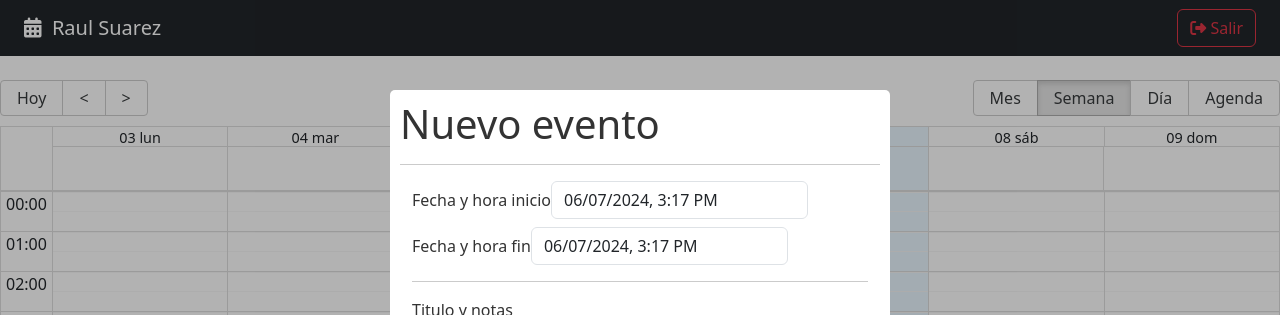
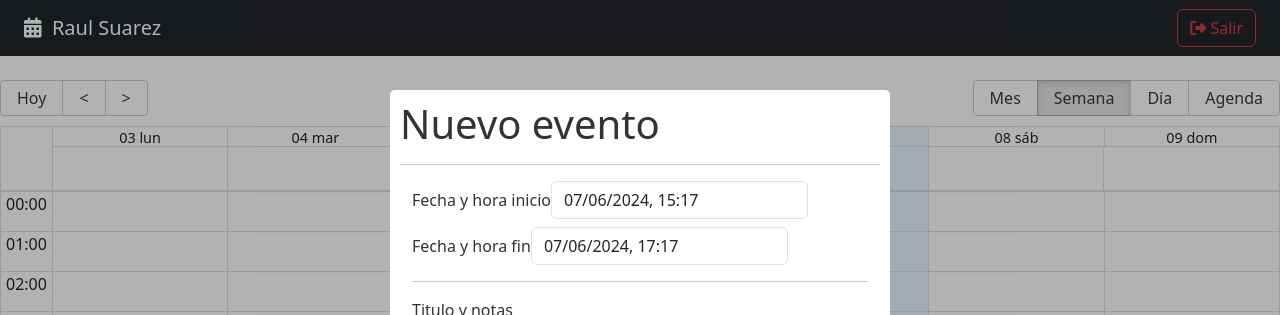
Before and after one commit to RSuarezLastra/CalendarApp, a React (Vite) app: page / in a window 1280 px wide. Shown: the top 315 px of the page. Built offline with nearby package versions, Linux system fonts and the light colour scheme.

Commit message:
feat: datePicker Locale=es

```diff
--- a/src/calendar/components/CalendarModal.jsx
+++ b/src/calendar/components/CalendarModal.jsx
@@ -1,8 +1,11 @@
 import { addHours } from 'date-fns';
 import { useState } from 'react';
-import DatePicker from "react-datepicker";
+import DatePicker, { registerLocale } from "react-datepicker";
 import "react-datepicker/dist/react-datepicker.css";
 import Modal from 'react-modal';
+import { es } from 'date-fns/locale/es';
+
+registerLocale('es', es)
 
 const customStyles = {
     content: {
@@ -67,17 +70,23 @@
                         onChange={(event) => onDateChanged(event, 'startDate')}
                         className='form-control'
                         dateFormat='Pp'
+                        showTimeSelect
+                        locale='es'
+                        timeCaption='hora'
                     />
                 </div>
 
                 <div className="form-group mb-2">
                     <label>Fecha y hora fin</label>
                     <DatePicker
-                        minDate={formState.startDate}
-                        selected={formState.startDate}
+                        minDate={formState.endDate}
+                        selected={formState.endDate}
                         onChange={(event) => onDateChanged(event, 'endDate')}
                         className='form-control'
                         dateFormat='Pp'
+                        showTimeSelect
+                        locale='es'
+                        timeCaption='hora'
                     />
                 </div>
 
```
